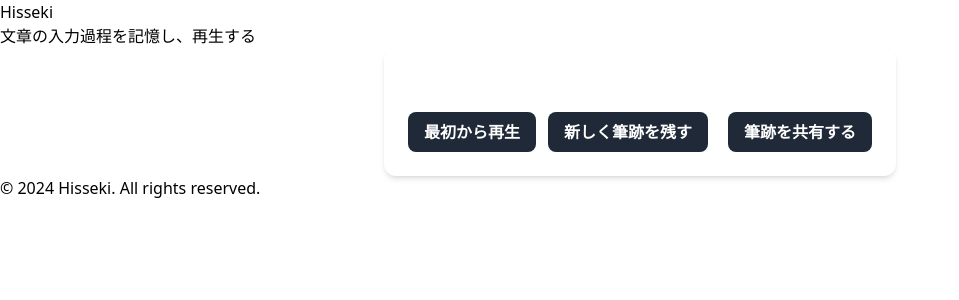
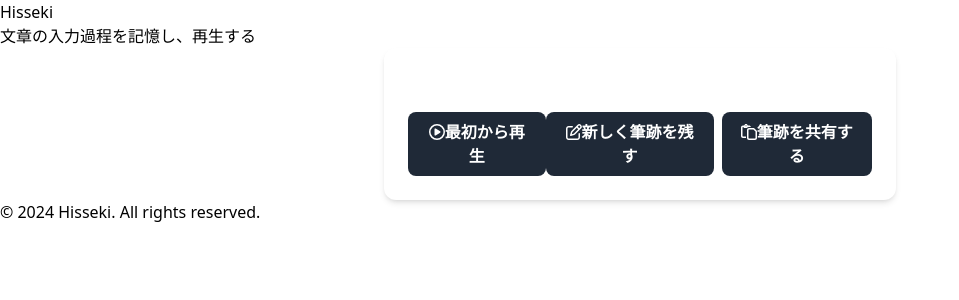
Before and after one commit to 0ldx7/Hisseki, a Next.js app: page /playback in a window 1280 px wide. Shown: the top 300 px of the page, without its empty margins (0-959 px from the left). Built offline with nearby package versions, Linux system fonts and the light colour scheme.

Commit message:
playback/pageにアイコンを導入

```diff
--- a/package.json
+++ b/package.json
@@ -9,6 +9,11 @@
     "lint": "next lint"
   },
   "dependencies": {
+    "@fortawesome/fontawesome-svg-core": "^6.5.2",
+    "@fortawesome/free-brands-svg-icons": "^6.5.2",
+    "@fortawesome/free-regular-svg-icons": "^6.5.2",
+    "@fortawesome/free-solid-svg-icons": "^6.5.2",
+    "@fortawesome/react-fontawesome": "^0.2.2",
     "@supabase/supabase-js": "^2.43.4",
     "classnames": "^2.5.1",
     "diff-match-patch": "^1.0.5",
--- a/src/app/playback/page.tsx
+++ b/src/app/playback/page.tsx
@@ -2,6 +2,10 @@
 import React, { useEffect, useState, useRef } from 'react';
 import { useSearchParams } from 'next/navigation'; // Next.jsのルーターからクエリパラメータを取得するためのフック
 import { diff_match_patch, patch_obj } from 'diff-match-patch';
+import { FontAwesomeIcon } from '@fortawesome/react-fontawesome'
+import { faPaste } from '@fortawesome/free-regular-svg-icons';
+import { faPenToSquare } from '@fortawesome/free-regular-svg-icons';
+import { faPlayCircle } from '@fortawesome/free-regular-svg-icons';
 import { logError } from '@/utils/errorHandler';
 
 // 入力レコードの型定義
@@ -119,7 +123,7 @@
 
     return (
         <div className="p-6 max-w-lg mx-auto bg-white text-gray-900 rounded-xl shadow-md space-y-4">
-            <div className="whitespace-pre-wrap">
+            <div className="whitespace-pre-wrap max-w-md">
                 {text} {/* 再生中のテキストを表示 */}
             </div>
                 <div className="mt-4">
@@ -130,12 +134,14 @@
                     className="py-2 px-4 bg-gray-800 text-white font-semibold rounded-lg hover:bg-gray-600 focus:outline-none focus:ring-2 focus:ring-blue-500 focus:ring-opacity-50"
                     onClick={playback}
                 >
+                    <FontAwesomeIcon icon={faPlayCircle} />
                     最初から再生
                 </button>
                 <button
                     className="py-2 px-4 bg-gray-800 text-white font-semibold rounded-lg hover:bg-gray-600 focus:outline-none focus:ring-2 focus:ring-blue-500 focus:ring-opacity-50"
                     onClick={() => window.history.back()}
                 >
+                    <FontAwesomeIcon icon={faPenToSquare} />
                     新しく筆跡を残す
                 </button>
                 <div className="">
@@ -143,6 +149,7 @@
                             className="ml-2 py-2 px-4 bg-gray-800 text-white font-semibold rounded-lg hover:bg-gray-600 focus:outline-none focus:ring-2 focus:ring-blue-500 focus:ring-opacity-50"
                             onClick={copyToClipboard}
                         >
+                <FontAwesomeIcon icon={faPaste} />
                             筆跡を共有する
                         </button>
                 </div>
```
Also changed, not shown: public/pen-solid.svg (added), 1 other file (tests, documents, lock files or other folders).
